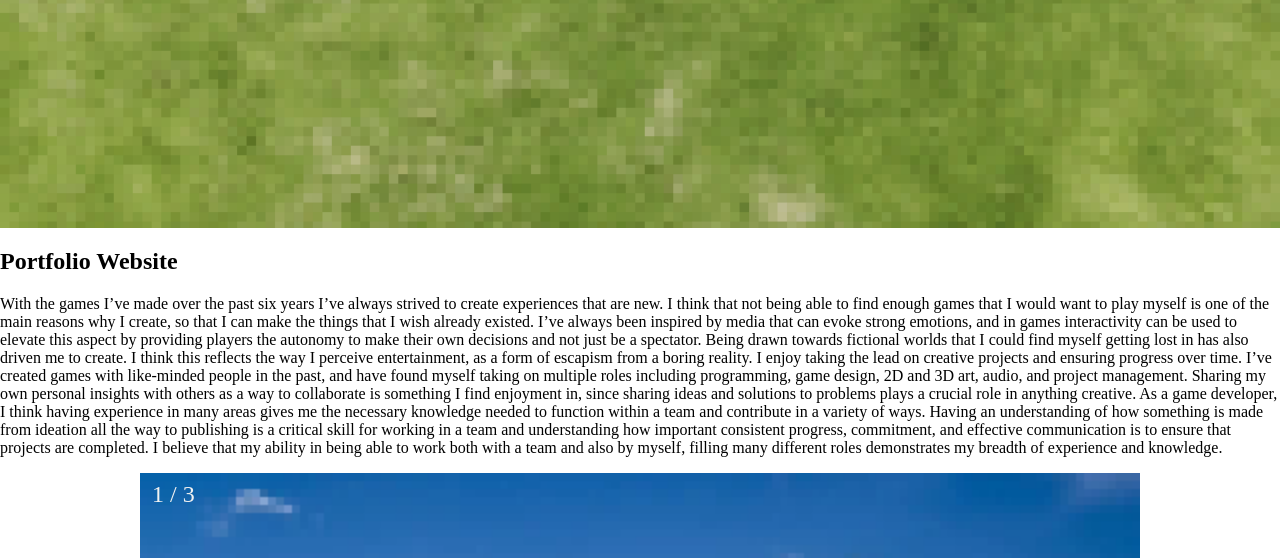
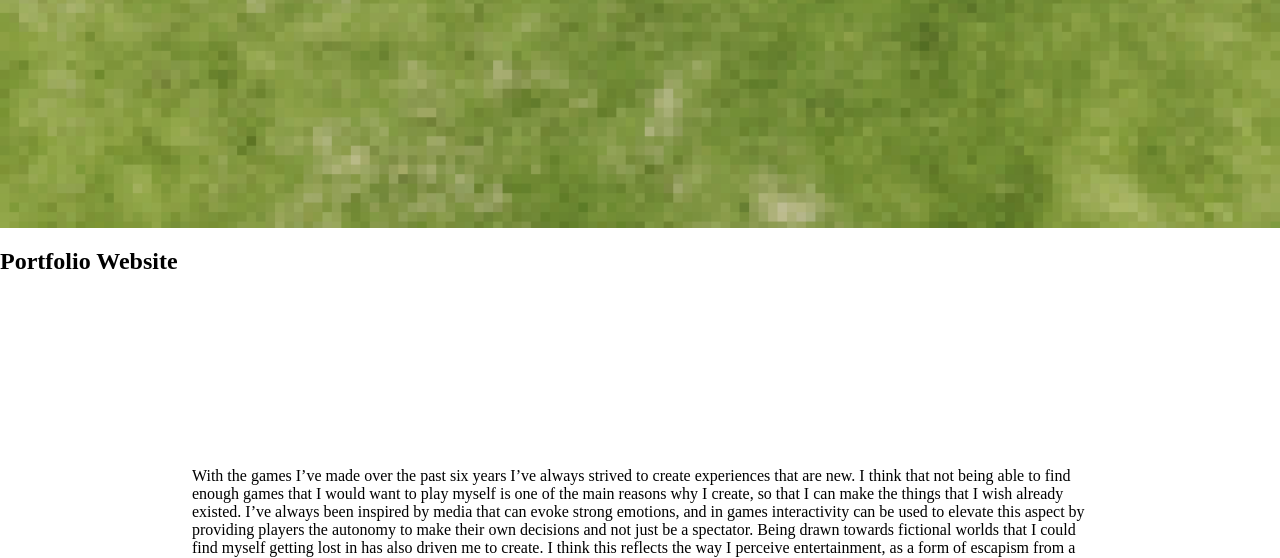
Before and after one commit to ericChadick/website, a plain HTML site: page index.html in a window 1280 px wide. Shown: the part 366-924 px from the top of the page. Drawn offline with Linux system fonts and the light colour scheme; a web font is replaced by a local one.

Commit message:
Update index.html

```diff
--- a/index.html
+++ b/index.html
@@ -9,7 +9,7 @@
 
  <style>
 h1 {text-align: center;}
-p {text-align: left;}
+p {text-align: left; margin: 15%;}
 div {text-align: center;}
 
 html, body {
```
